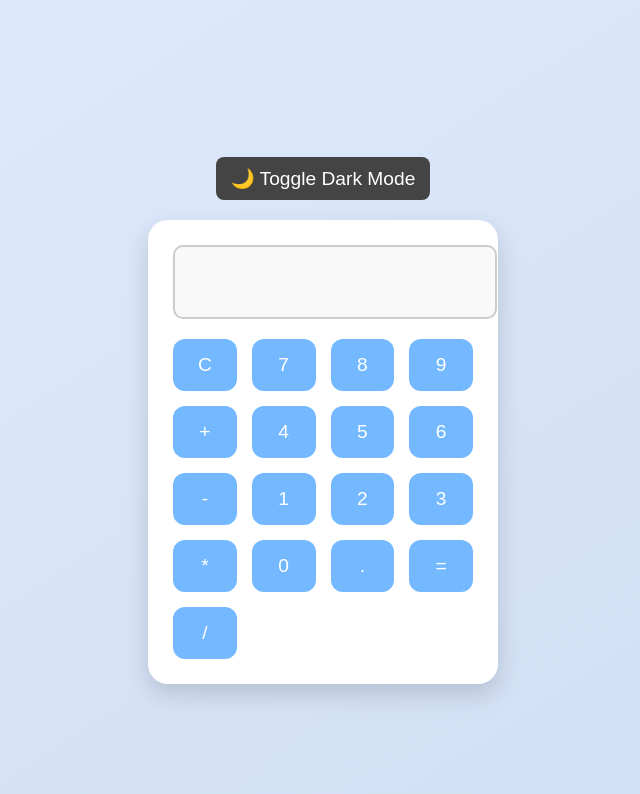
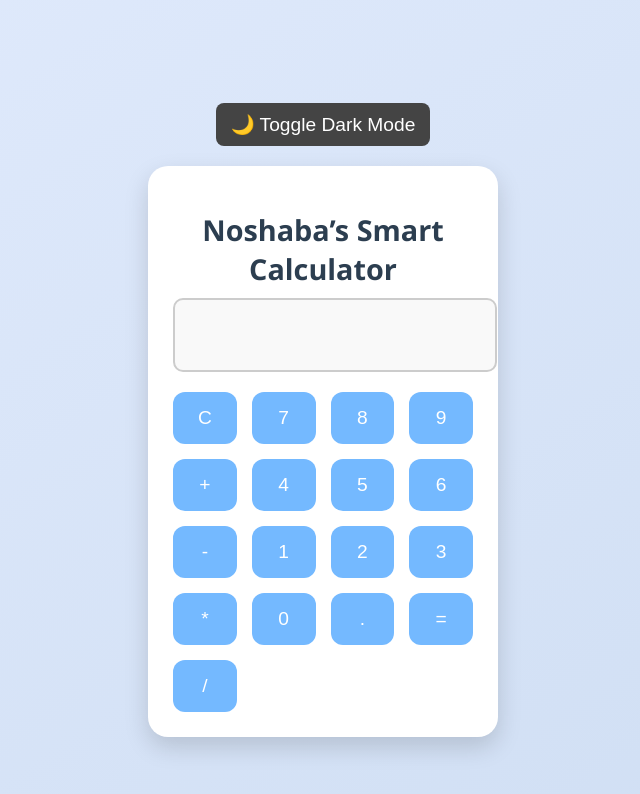
Before and after one commit to noshabaverse/web-calculator, a plain HTML site: page index.html in a window 1280 px wide. Shown: the whole page, without its empty margins (317-957 px from the left). Drawn offline with Linux system fonts and the light colour scheme.

Commit message:
Update index.html

```diff
--- a/index.html
+++ b/index.html
@@ -9,6 +9,8 @@
 <body>
   <button onclick="toggleDarkMode()" class="toggle-btn">🌙 Toggle Dark Mode</button>
   <div class="calculator">
+    <h1 class="title">Noshaba’s Smart Calculator</h1>
+
     <input type="text" id="display" disabled />
     <div class="buttons">
       <button onclick="clearDisplay()">C</button>
```
